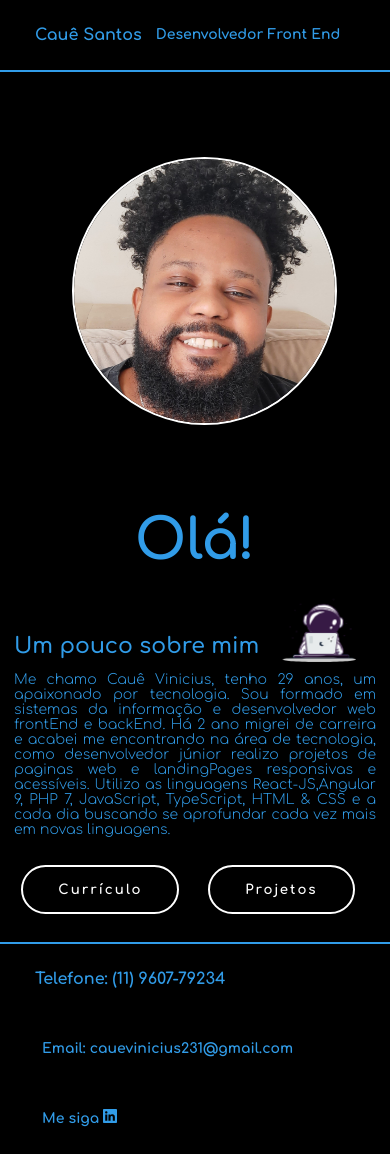
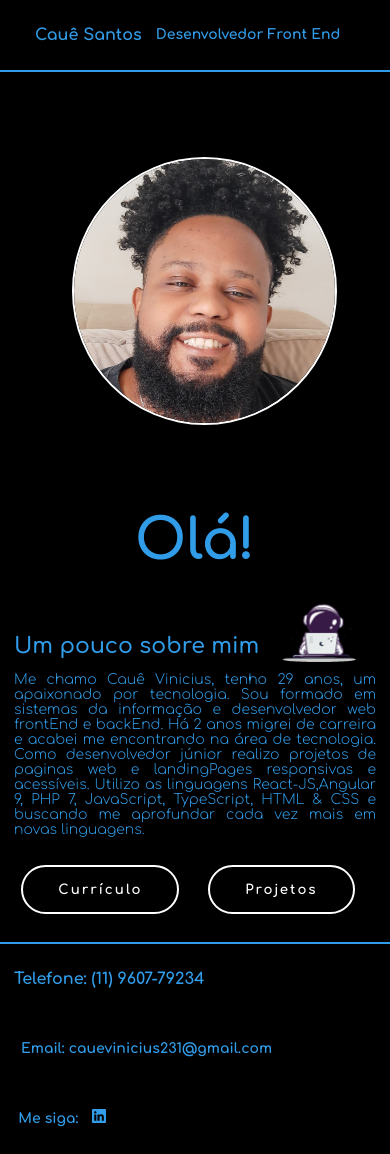
Before and after one commit to Caue23/portifolio, a Next.js app: page / in a window 390 px wide. Built offline with nearby package versions, Linux system fonts and the light colour scheme; a web font is replaced by a local one.

Commit message:
atualização de informações

```diff
--- a/src/components/Footer/index.tsx
+++ b/src/components/Footer/index.tsx
@@ -1,6 +1,6 @@
 import styles from './styles.module.scss'
 import { BsLinkedin } from "react-icons/bs";
-
+import { FaInstagram } from "react-icons/fa";
 
 export  function Footer () {
     return(
@@ -9,7 +9,12 @@ export  function Footer () {
             <text>Telefone: (11) 9607-79234</text>
           <nav className={styles.navContent}>
               <a>Email: cauevinicius231@gmail.com</a>
-              <a href="https://www.linkedin.com/in/cauê-santos-1126b2149">Me siga <BsLinkedin /></a>
+              <span>
+              Me siga:
+              <a href="https://www.linkedin.com/in/cauê-santos-1126b2149"> <BsLinkedin /></a>
+
+
+              </span>
           </nav>
         </div>
       </header>
--- a/src/components/Footer/styles.module.scss
+++ b/src/components/Footer/styles.module.scss
@@ -100,7 +100,7 @@
     .headerContent {
 
         display: grid;
-
+        padding-left: 0.5rem;
 
         text{
             font-size: 16px;
@@ -115,6 +115,9 @@
             a{
                 padding:0
             }
+            span{
+                padding-left:0.8rem
+            }
         }
     }
 
--- a/src/pages/index.tsx
+++ b/src/pages/index.tsx
@@ -38,9 +38,9 @@ export default function Home() {
           </span>
 
           <a>Me chamo Cauê Vinicius, tenho 29 anos, um apaixonado por tecnologia. Sou formado em sistemas da informação e desenvolvedor web frontEnd e backEnd.
-            Há 2 ano migrei de carreira e acabei me encontrando na área de tecnologia, como desenvolvedor júnior realizo projetos de
+            Há 2 anos migrei de carreira e acabei me encontrando na área de tecnologia. Como desenvolvedor júnior realizo projetos de
             paginas web e landingPages responsivas e acessíveis. Utilizo as linguagens React-JS,Angular 9, PHP 7, JavaScript, TypeScript, HTML & CSS e
-            a cada dia buscando se aprofundar cada vez mais em novas linguagens.
+            buscando me aprofundar cada vez mais em novas linguagens.
           </a>
             <ul >
               <li className={styles.SpanImage}>
```
